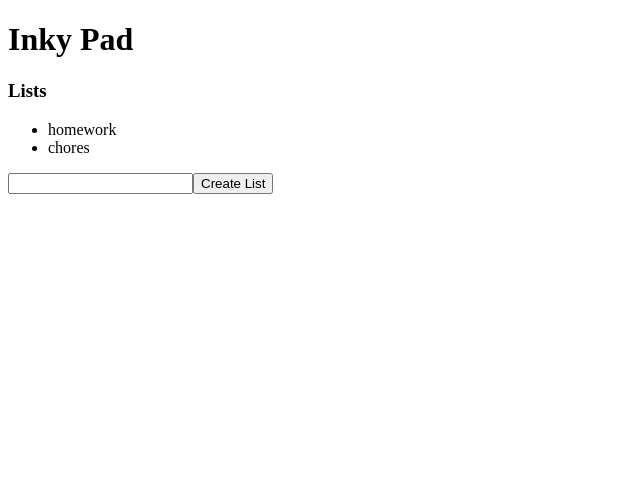
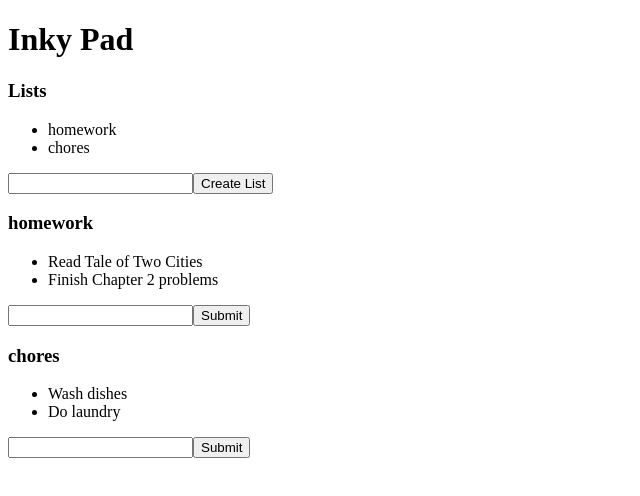
Before and after one commit to Zhusufeng/inky-pad, a React app: page / in a window 1280 px wide. Shown: the top 496 px of the page, without its empty margins (0-640 px from the left). Built offline with nearby package versions, Linux system fonts and the light colour scheme; the HTML template or start-up script is replaced by a standard one.

Commit message:
Design out List component more with name & items

```diff
--- a/src/List.jsx
+++ b/src/List.jsx
@@ -1,8 +1,19 @@
 import React from 'react';
 import ReactDOM from 'react-dom';
 
-const List = ({list}) => (
-  <div>{list}</div>
+const List = ({name, items}) => (
+  <div>
+    <h3>{name}</h3>
+    <ul>
+      {items.map(item => {
+        return (<li>{item}</li>);
+      })}
+    </ul>
+    <form>
+      <input type="text" />
+      <input type="submit" />
+    </form>
+  </div>
 );
 
 
```
